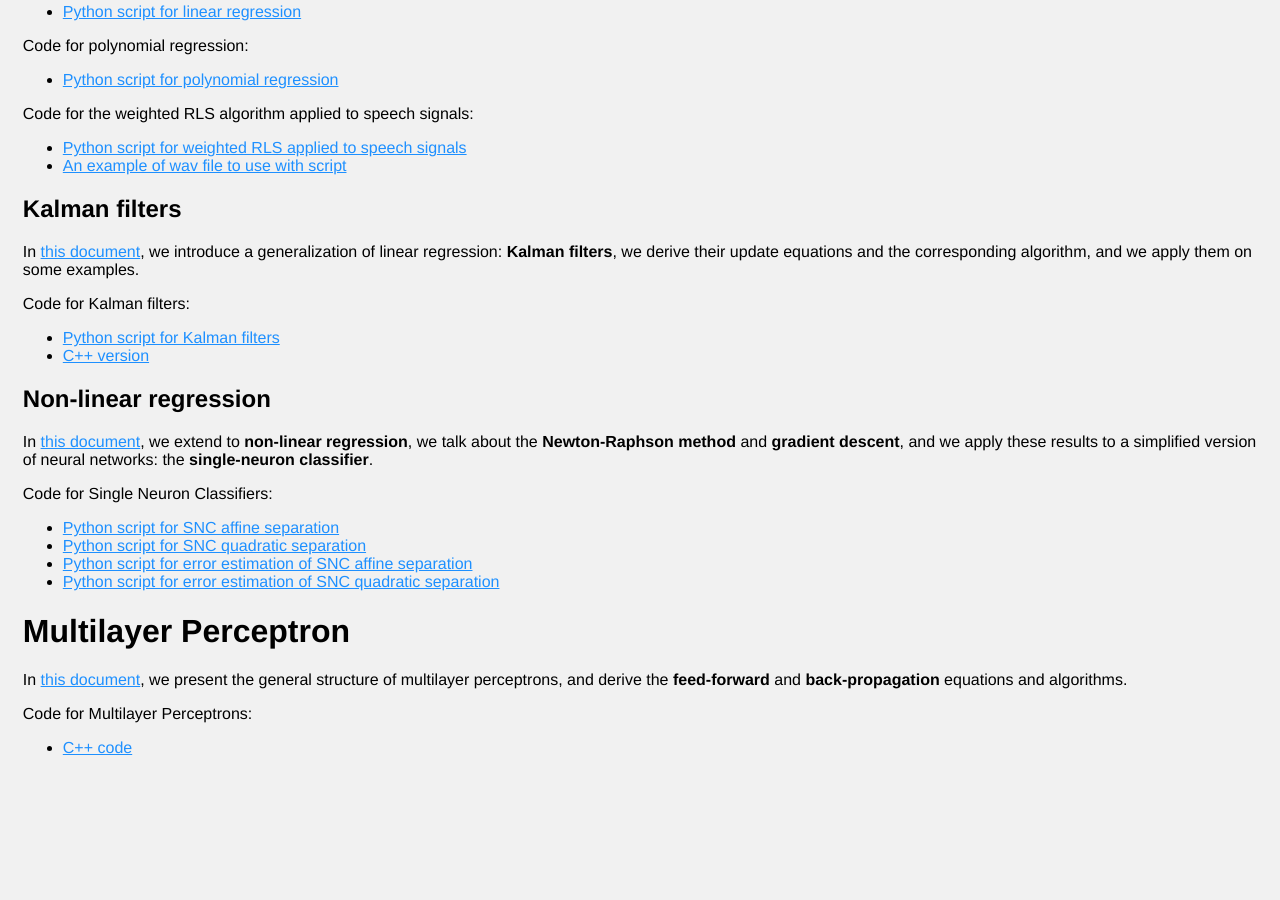
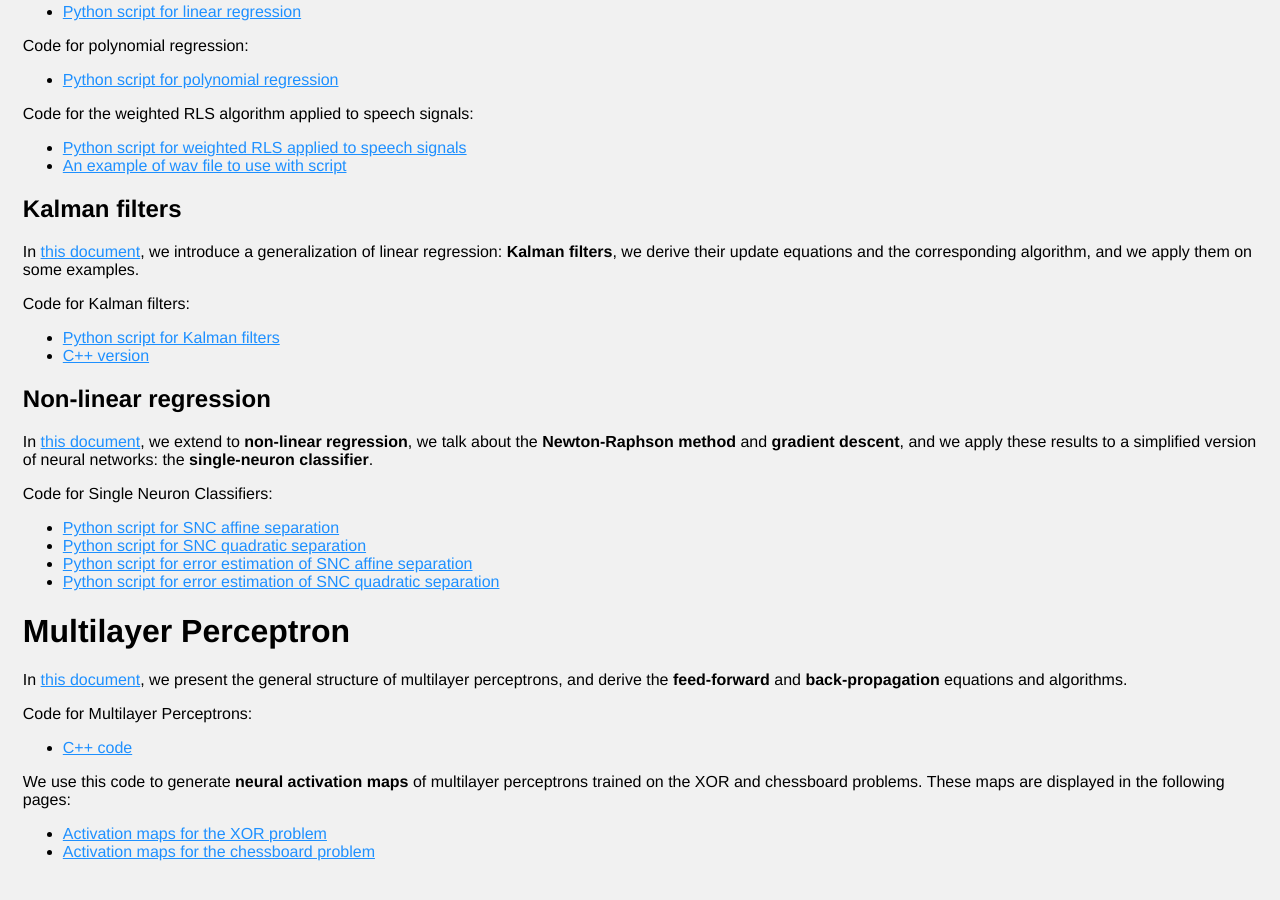
Before and after one commit to grfreche/grfreche.github.io, a Jekyll site: the page built from machine_learning/machine_learning.md, in a window 1280 px wide and 900 px high, scrolled down 814 px. Built offline with Jekyll 4.4.1, drawn with Linux system fonts in a browser that asks for light colours; before the commit the page ends 1610 px from its top, so only the background shows below that.

Commit message:
Update machine_learning.md

```diff
--- a/machine_learning/machine_learning.md
+++ b/machine_learning/machine_learning.md
@@ -80,4 +80,10 @@ Code for Multilayer Perceptrons:
 
 * [C++ code](cpp_mlp)
 
+We use this code to generate **neural activation maps** of multilayer perceptrons trained on the XOR and chessboard problems.
+These maps are displayed in the following pages:
+
+* [Activation maps for the XOR problem](mlp_xor)
+* [Activation maps for the chessboard problem](mlp_chessboard)
+
 [jekyll-organization]: https://github.com/jekyll
```
